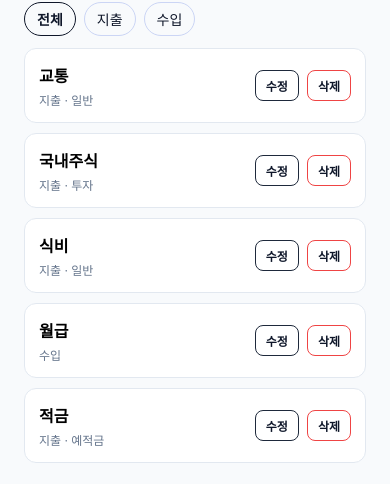
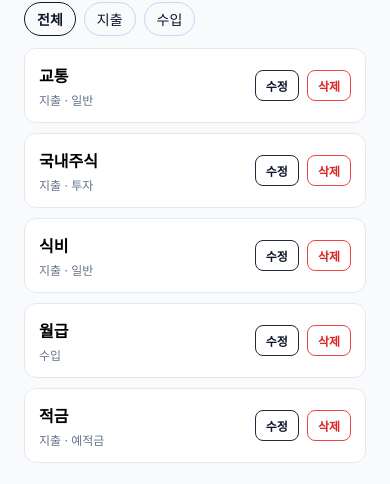
Before and after one commit to HitMi0212/plan-wallet-front, a React Native app: screen /Categories in a window 390 px wide. Shown: the part 130-614 px from the top of the page. Built offline with nearby package versions, Linux system fonts and the light colour scheme.

Commit message:
style: 삭제 버튼 텍스트 색상 빨간색 적용

```diff
--- a/src/screens/assets/AssetFlowScreen.tsx
+++ b/src/screens/assets/AssetFlowScreen.tsx
@@ -292,10 +292,10 @@ export function AssetFlowScreen() {
                     <Pressable style={[styles.accountActionButton, styles.accountEditButton]} onPress={() => openEditAccountModal(account)}>
                       <Text style={styles.accountActionText}>상품 수정</Text>
                     </Pressable>
-                    <Pressable style={[styles.accountActionButton, styles.accountDeleteButton]} onPress={() => handleDeleteAccount(account.id)}>
-                      <Text style={styles.accountActionText}>상품 삭제</Text>
-                    </Pressable>
-                  </View>
+                <Pressable style={[styles.accountActionButton, styles.accountDeleteButton]} onPress={() => handleDeleteAccount(account.id)}>
+                  <Text style={[styles.accountActionText, styles.accountDeleteText]}>상품 삭제</Text>
+                </Pressable>
+              </View>
                   <Pressable style={styles.addRecordButton} onPress={() => openAddRecordModal(account.id)}>
                     <Text style={styles.addRecordButtonText}>입금 내역 추가</Text>
                   </Pressable>
@@ -318,7 +318,7 @@ export function AssetFlowScreen() {
                             style={[styles.smallButton, styles.deleteButton]}
                             onPress={() => handleDeleteRecord(account.id, record.id)}
                           >
-                            <Text style={styles.smallButtonText}>삭제</Text>
+                            <Text style={[styles.smallButtonText, styles.smallDeleteButtonText]}>삭제</Text>
                           </Pressable>
                         </View>
                       </View>
@@ -590,6 +590,9 @@ const styles = StyleSheet.create({
     fontSize: 13,
     fontWeight: '700',
   },
+  accountDeleteText: {
+    color: '#dc2626',
+  },
   addRecordButton: {
     borderWidth: 1,
     borderColor: '#2563eb',
@@ -653,6 +656,9 @@ const styles = StyleSheet.create({
     color: '#0f172a',
     fontSize: 11,
     fontWeight: '700',
+  },
+  smallDeleteButtonText: {
+    color: '#dc2626',
   },
   loadingText: {
     color: '#64748b',
--- a/src/screens/category/CategoryScreen.tsx
+++ b/src/screens/category/CategoryScreen.tsx
@@ -220,7 +220,7 @@ export function CategoryScreen() {
                     style={[styles.actionButton, styles.deleteButton]}
                     onPress={() => handleDelete(item.id)}
                   >
-                    <Text style={styles.actionText}>삭제</Text>
+                    <Text style={[styles.actionText, styles.deleteActionText]}>삭제</Text>
                   </Pressable>
                 </View>
               </>
@@ -369,6 +369,9 @@ const styles = StyleSheet.create({
     fontSize: 12,
     fontWeight: '600',
   },
+  deleteActionText: {
+    color: '#dc2626',
+  },
   editBox: {
     flex: 1,
     gap: 8,
--- a/src/screens/transaction/TransactionScreen.tsx
+++ b/src/screens/transaction/TransactionScreen.tsx
@@ -410,7 +410,7 @@ export function TransactionScreen() {
                     style={[styles.actionButton, styles.deleteButton]}
                     onPress={() => handleDelete(item.id)}
                   >
-                    <Text style={styles.actionText}>삭제</Text>
+                    <Text style={[styles.actionText, styles.deleteActionText]}>삭제</Text>
                   </Pressable>
                 </View>
               </>
@@ -768,6 +768,9 @@ const styles = StyleSheet.create({
     fontSize: 12,
     fontWeight: '600',
   },
+  deleteActionText: {
+    color: '#dc2626',
+  },
   editBox: {
     flex: 1,
     gap: 8,
```
